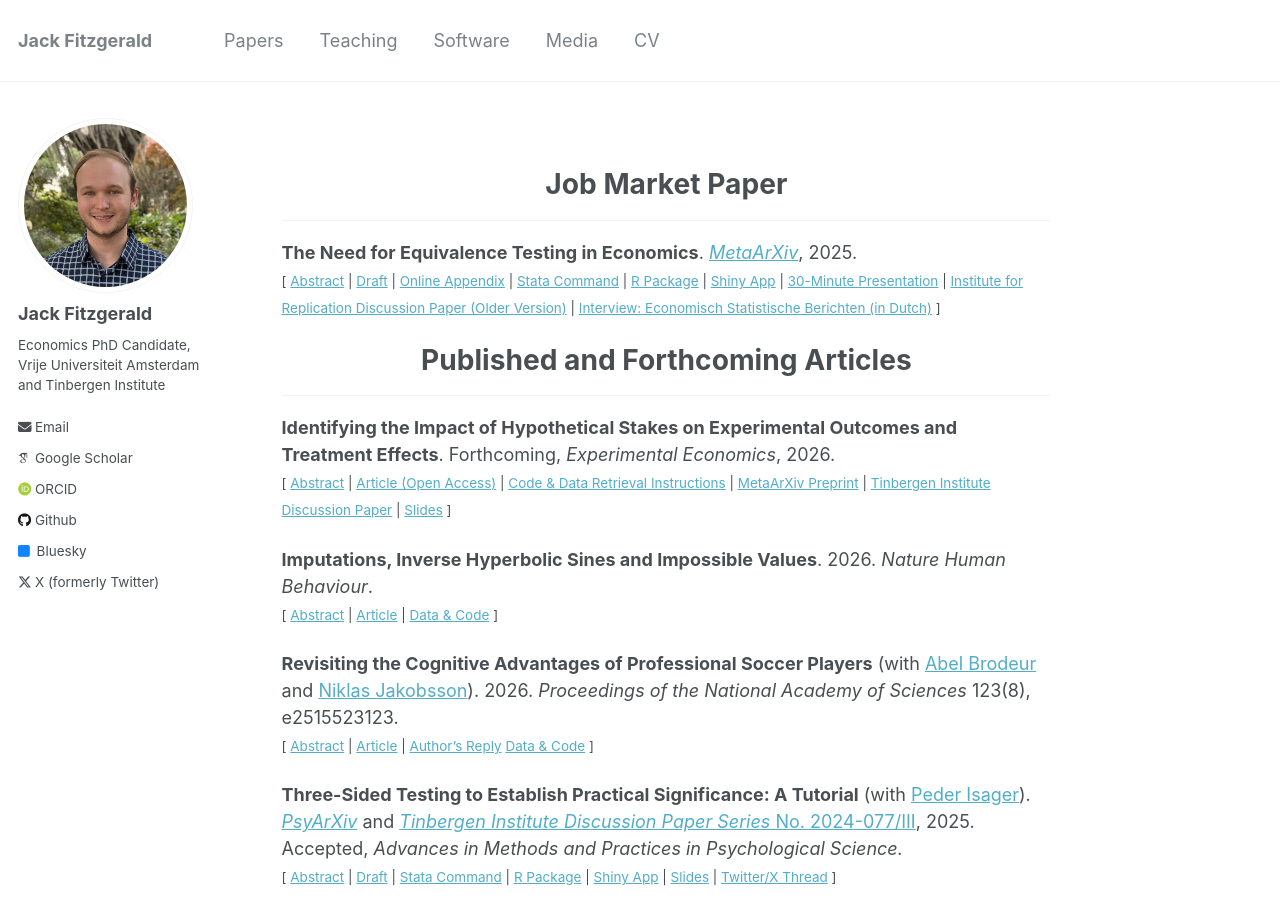
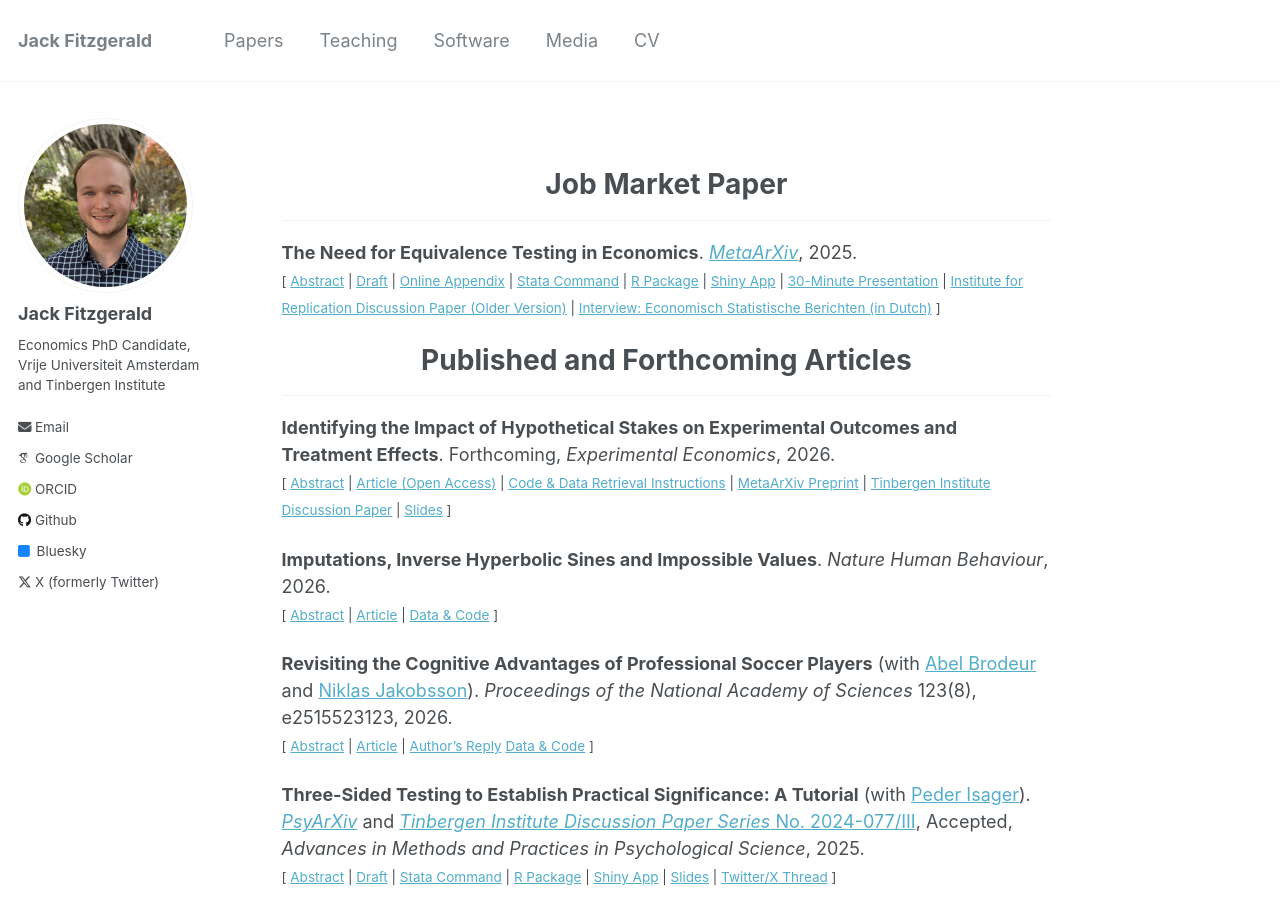
Before and after one commit to jack-fitzgerald/jack-fitzgerald.github.io, a Jekyll site: the page built from _pages/papers.md, in a window 1280 px wide and 900 px high. Built offline with Jekyll 4.4.1, drawn with Linux system fonts in a browser that asks for light colours; some web fonts are replaced.

```diff
--- a/_pages/papers.md
+++ b/_pages/papers.md
@@ -30,7 +30,7 @@ Recent studies showing that some outcome variables do not statistically signific
 
 </small><br><br/></div>
 
-**Imputations, Inverse Hyperbolic Sines and Impossible Values**. 2026. *Nature Human Behaviour*. <br/>
+**Imputations, Inverse Hyperbolic Sines and Impossible Values**. *Nature Human Behaviour*, 2026. <br/>
 <small>[ <a href="#/" onclick="visib('WEA23')">Abstract</a> | [Article](https://rdcu.be/eYab2) | [Data & Code](https://osf.io/hce6n/) ] </small>
 
 <div id="WEA23" style="display: none; text-align: justify; line-height: 1.2" ><small>
@@ -39,7 +39,7 @@ Wolfowicz et al. (2023, <i>Nature Human Behaviour</i>) find that more arrests an
 
 </small><br><br/></div>
 
-**Revisiting the Cognitive Advantages of Professional Soccer Players** (with [Abel Brodeur](https://sites.google.com/site/abelbrodeur/home) and [Niklas Jakobsson](https://www.kau.se/en/researchers/niklas-jakobsson)). 2026. *Proceedings of the National Academy of Sciences* 123(8), e2515523123. <br/>
+**Revisiting the Cognitive Advantages of Professional Soccer Players** (with [Abel Brodeur](https://sites.google.com/site/abelbrodeur/home) and [Niklas Jakobsson](https://www.kau.se/en/researchers/niklas-jakobsson)). *Proceedings of the National Academy of Sciences* 123(8), e2515523123, 2026. <br/>
 <small>[ <a href="#/" onclick="visib('BEA25')">Abstract</a> | [Article](https://doi.org/10.1073/pnas.2515523123) | [Author's Reply](https://doi.org/10.1073/pnas.2521662123) [Data & Code](https://osf.io/sc7nt) ] </small>
 
 <div id="BEA25" style="display: none; text-align: justify; line-height: 1.2" ><small>
@@ -48,7 +48,7 @@ Bonetti et al. (2025, <i>Proceedings of the National Academy of Sciences</i>) fi
 
 </small><br><br/></div>
 
-**Three-Sided Testing to Establish Practical Significance: A Tutorial** (with [Peder Isager](https://pedermisager.org/)). [<i>PsyArXiv</i>](https://doi.org/10.31234/osf.io/8y925_v3) and [<i>Tinbergen Institute Discussion Paper Series</i> No. 2024-077/III](https://papers.tinbergen.nl/24077.pdf), 2025. Accepted, <i>Advances in Methods and Practices in Psychological Science.</i> <br/>
+**Three-Sided Testing to Establish Practical Significance: A Tutorial** (with [Peder Isager](https://pedermisager.org/)). [<i>PsyArXiv</i>](https://doi.org/10.31234/osf.io/8y925_v3) and [<i>Tinbergen Institute Discussion Paper Series</i> No. 2024-077/III](https://papers.tinbergen.nl/24077.pdf), Accepted, <i>Advances in Methods and Practices in Psychological Science</i>, 2025. <br/>
 <small>[ <a href="#/" onclick="visib('TST')">Abstract</a> | [Draft](https://doi.org/10.31234/osf.io/8y925_v3) | [Stata Command](https://github.com/jack-fitzgerald/tsti) | [R Package](https://doi.org/10.32614/CRAN.package.eqtesting) | [Shiny App](https://jack-fitzgerald.shinyapps.io/shinyTST/) | [Slides](https://jack-fitzgerald.github.io/files/TST_Slides.pdf) | [Twitter/X Thread](https://threadreaderapp.com/thread/1870130179160584350.html) ] </small>
 
 <div id="TST" style="display: none; text-align: justify; line-height: 1.2" ><small>
```
